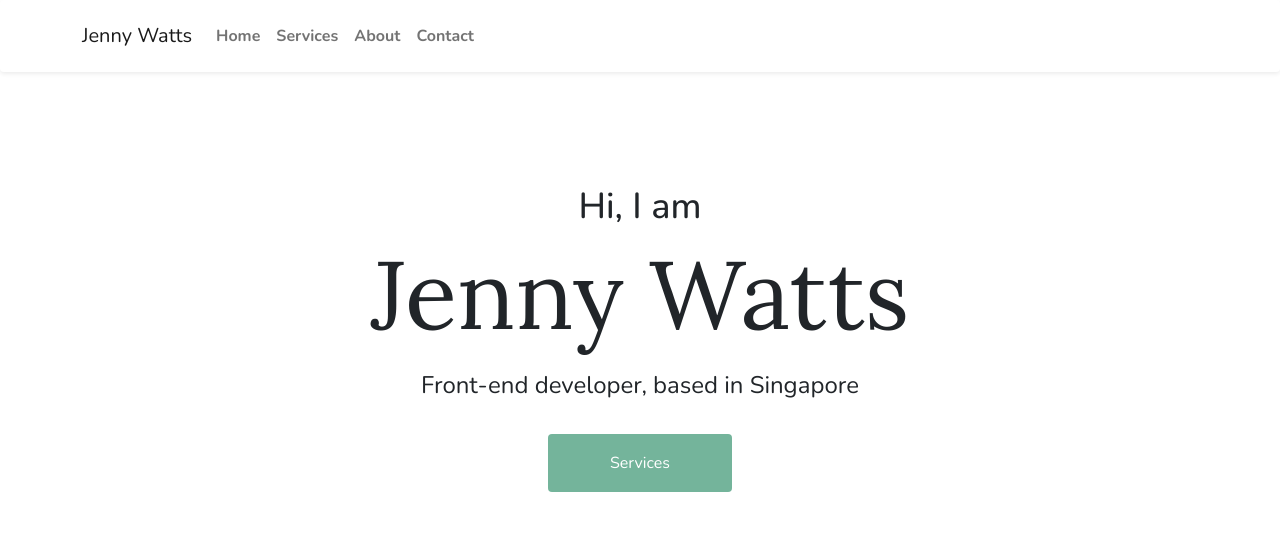
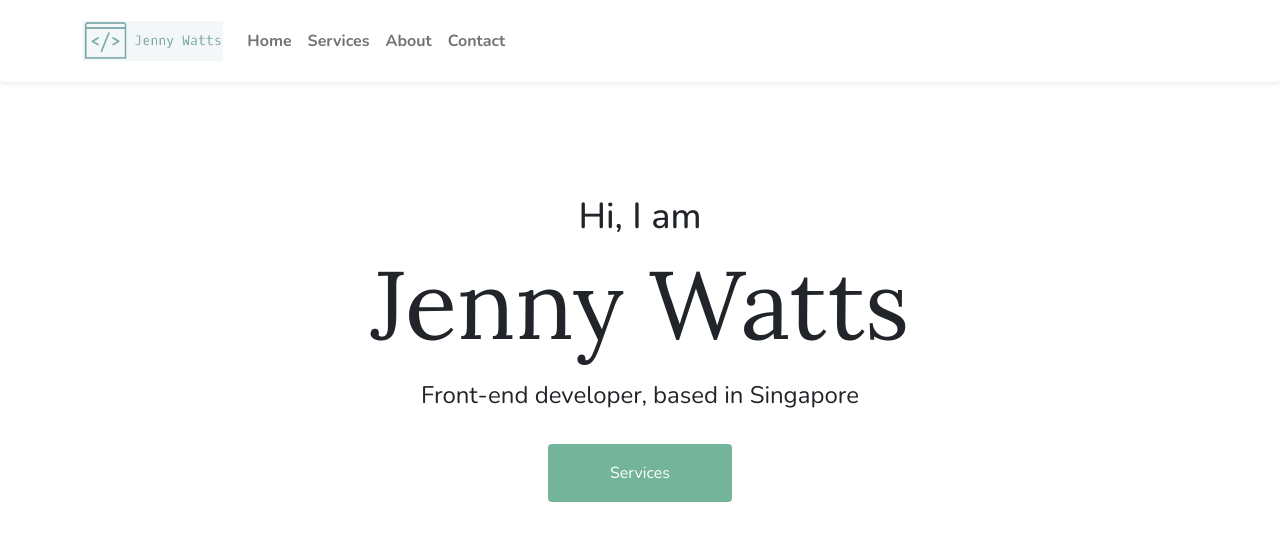
Before and after one commit to jennie350/Portfolio-website, a plain HTML site: page index.html in a window 1280 px wide. Drawn offline with nearby package versions, Linux system fonts and the light colour scheme.

Commit message:
added logo to navbar

```diff
--- a/index.html
+++ b/index.html
@@ -42,7 +42,9 @@
       "
     >
       <div class="container">
-        <a class="navbar-brand" href="#">Jenny Watts</a>
+        <a class="navbar-brand" href="#"
+          ><img src="/images/logo_transparen-edit2.png" alt="" class="nav-logo"
+        /></a>
         <button
           class="navbar-toggler"
           type="button"
--- a/src/styles.css
+++ b/src/styles.css
@@ -49,3 +49,7 @@ p {
   font-weight: bold;
   font-size: 16px;
 }
+
+.nav-logo {
+  height: 40px;
+}
```
Also changed, not shown: images/logo_transparen-edit2.png (added).
